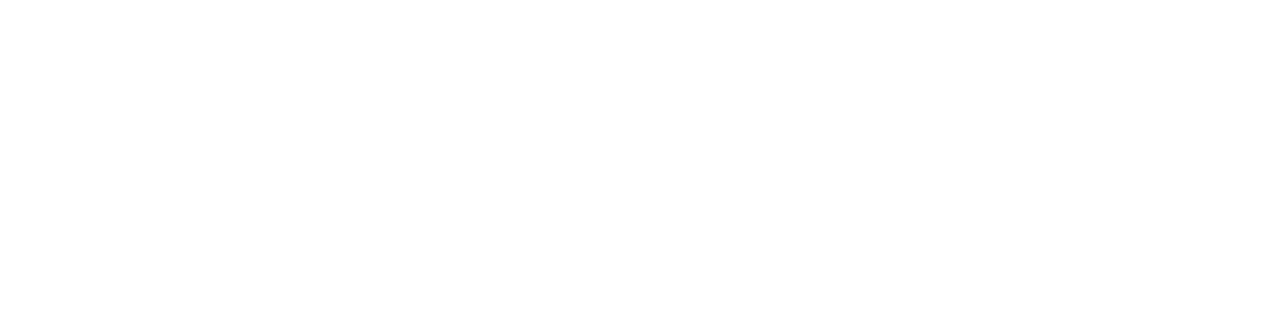
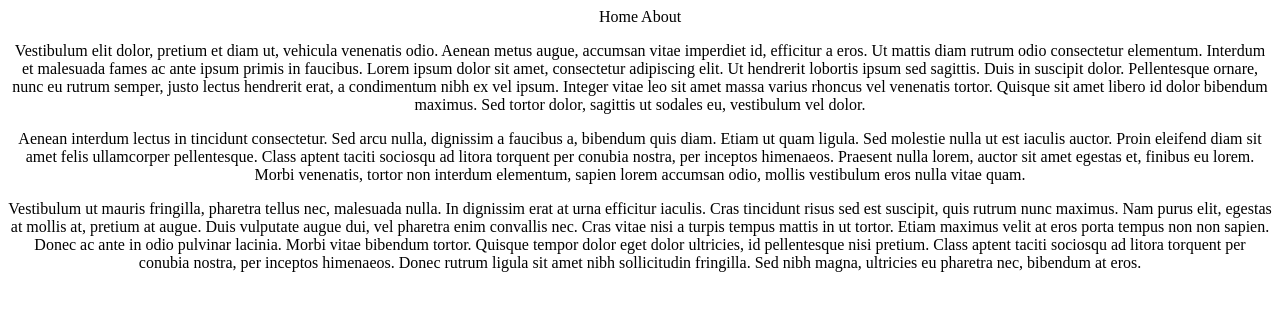
Before and after one commit to Mario-Espino-Personal-Website/personal_website, a plain HTML site: page portfolio.html in a window 1280 px wide. Drawn offline with Linux system fonts and the light colour scheme.

Commit message:
updated portfolio text and header/nav

```diff
--- a/portfolio.html
+++ b/portfolio.html
@@ -9,6 +9,31 @@
     <title>Document</title>
 </head>
 <body>
+    <header>
+        <nav class="navigation">
+            <a href="index.html">Home</a>
+            <a href="about.html">About</a>
+        </nav>
+    </header>
 
+    <main>
+        <section>
+            <p>
+                Vestibulum elit dolor, pretium et diam ut, vehicula venenatis odio. Aenean metus augue, accumsan vitae imperdiet id, efficitur a eros. Ut mattis diam rutrum odio consectetur elementum. Interdum et malesuada fames ac ante ipsum primis in faucibus. Lorem ipsum dolor sit amet, consectetur adipiscing elit. Ut hendrerit lobortis ipsum sed sagittis. Duis in suscipit dolor. Pellentesque ornare, nunc eu rutrum semper, justo lectus hendrerit erat, a condimentum nibh ex vel ipsum. Integer vitae leo sit amet massa varius rhoncus vel venenatis tortor. Quisque sit amet libero id dolor bibendum maximus. Sed tortor dolor, sagittis ut sodales eu, vestibulum vel dolor.
+            </p>
+        </section>
+
+        <section>
+            <p>
+                Aenean interdum lectus in tincidunt consectetur. Sed arcu nulla, dignissim a faucibus a, bibendum quis diam. Etiam ut quam ligula. Sed molestie nulla ut est iaculis auctor. Proin eleifend diam sit amet felis ullamcorper pellentesque. Class aptent taciti sociosqu ad litora torquent per conubia nostra, per inceptos himenaeos. Praesent nulla lorem, auctor sit amet egestas et, finibus eu lorem. Morbi venenatis, tortor non interdum elementum, sapien lorem accumsan odio, mollis vestibulum eros nulla vitae quam.
+            </p>
+        </section>
+
+        <section>
+            <p>
+                Vestibulum ut mauris fringilla, pharetra tellus nec, malesuada nulla. In dignissim erat at urna efficitur iaculis. Cras tincidunt risus sed est suscipit, quis rutrum nunc maximus. Nam purus elit, egestas at mollis at, pretium at augue. Duis vulputate augue dui, vel pharetra enim convallis nec. Cras vitae nisi a turpis tempus mattis in ut tortor. Etiam maximus velit at eros porta tempus non non sapien. Donec ac ante in odio pulvinar lacinia. Morbi vitae bibendum tortor. Quisque tempor dolor eget dolor ultricies, id pellentesque nisi pretium. Class aptent taciti sociosqu ad litora torquent per conubia nostra, per inceptos himenaeos. Donec rutrum ligula sit amet nibh sollicitudin fringilla. Sed nibh magna, ultricies eu pharetra nec, bibendum at eros.
+            </p>
+        </section>
+    </main>
 </body>
 </html>
```
